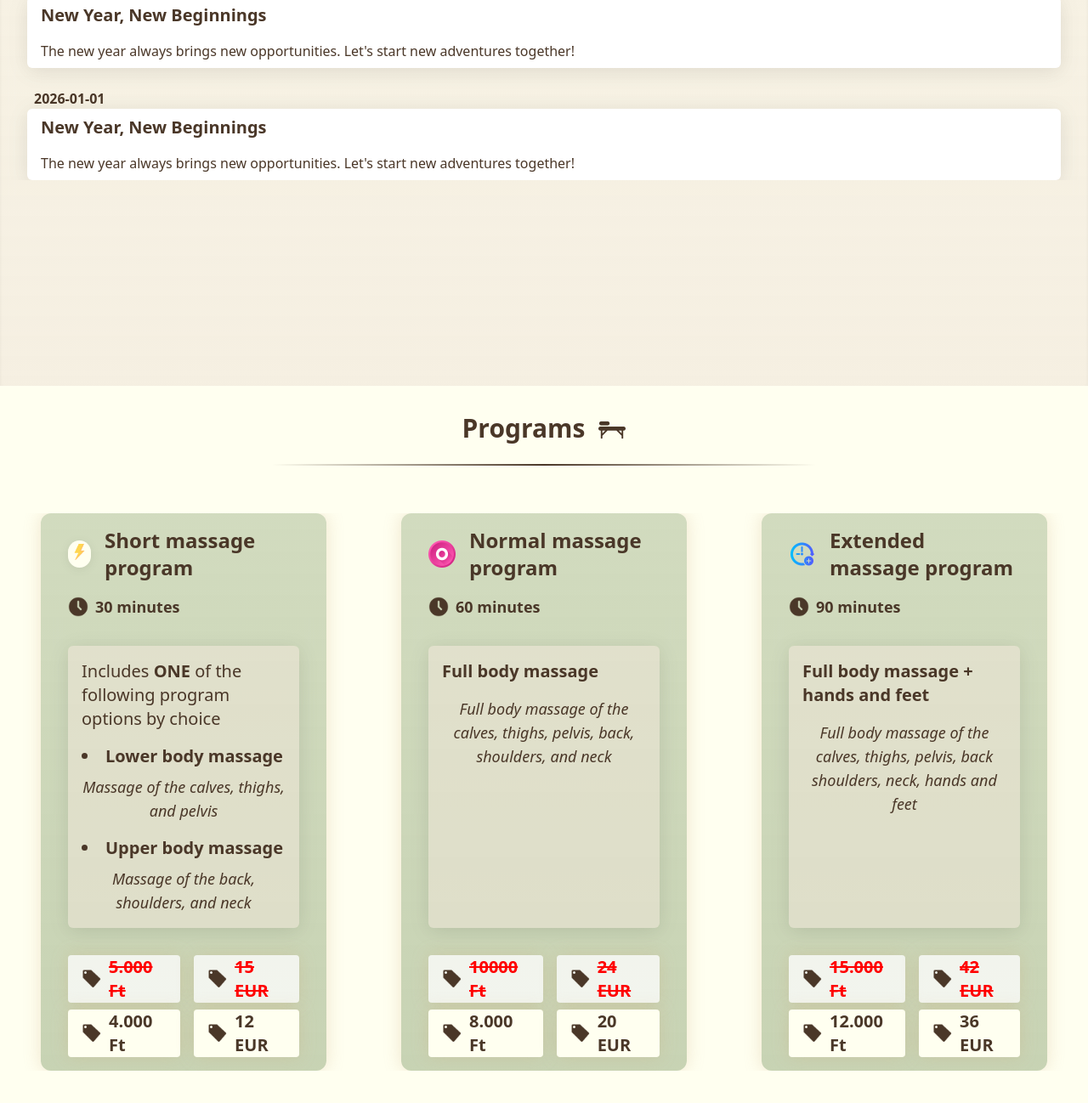
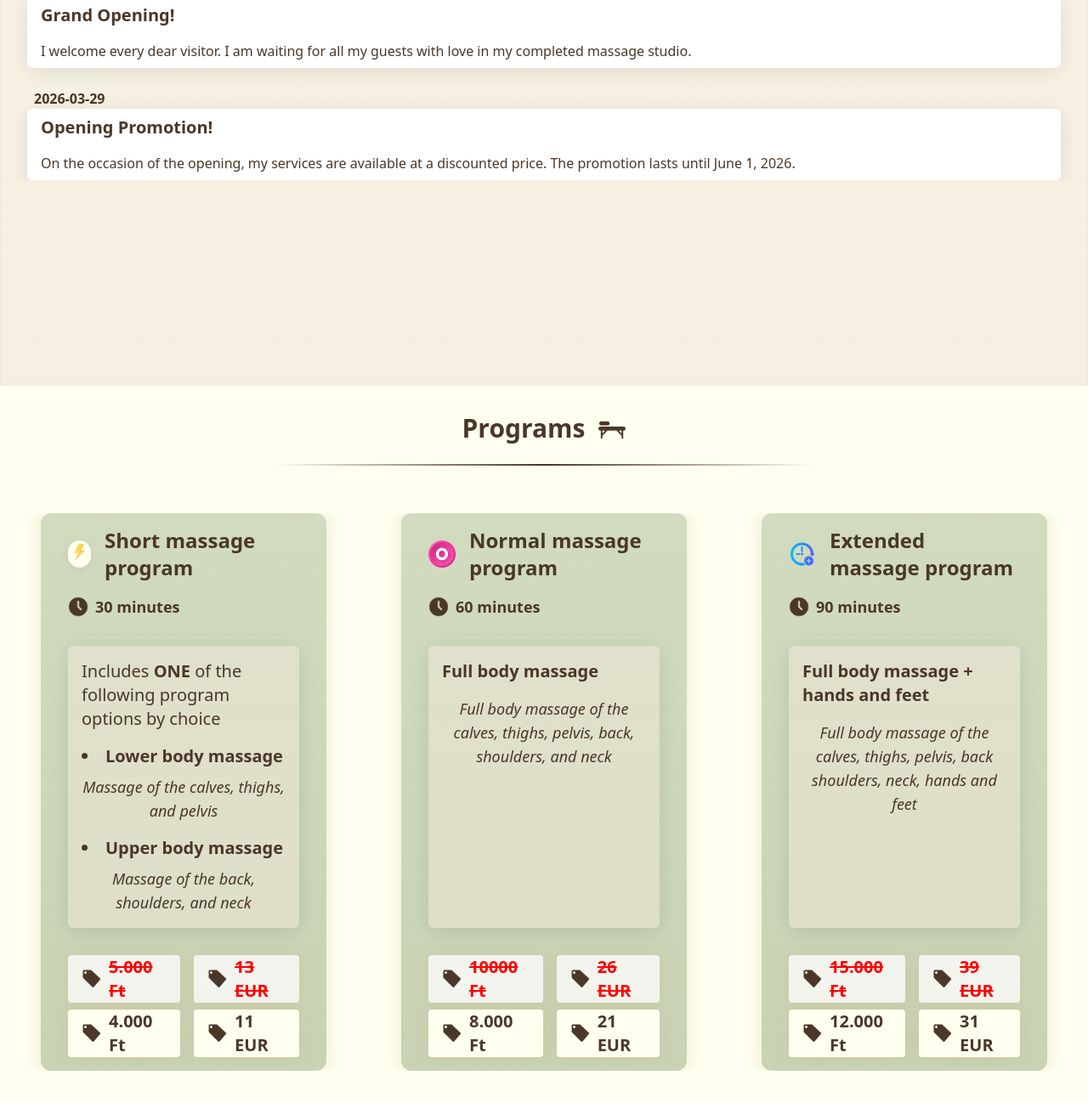
Before and after one commit to FruitBootSoftware/massage_website_static, a website: page en/index.html in a window 1280 px wide. Shown: the part 942-2240 px from the top of the page at 85% size. Drawn offline with Linux system fonts and the light colour scheme; files whose address does not match are found by name.

Commit message:
finalization

```diff
--- a/assets/data/news.json
+++ b/assets/data/news.json
@@ -1,18 +1,18 @@
 {
     "news": [
         {
-            "date": "2026-01-01",
-            "title_hu": "Új év, új kezdetek",
-            "title_en": "New Year, New Beginnings",
-            "content_hu": "Az új év mindig új lehetőségeket hoz magával. Kezdjük el együtt az új kalandokat!",
-            "content_en": "The new year always brings new opportunities. Let's start new adventures together!"
+            "date": "2026-03-29",
+            "title_hu": "Megnyitottam!",
+            "title_en": "Grand Opening!",
+            "content_hu": "Üdvözlök minden kedves látogatót. Elkészült masszázs stúdiómba várom szeretettel minden vendégemet.",
+            "content_en": "I welcome every dear visitor. I am waiting for all my guests with love in my completed massage studio."
         },
         {
-            "date": "2026-01-02",
-            "title_hu": "Új év, új kezdetek",
-            "title_en": "New Year, New Beginnings",
-            "content_hu": "Az új év mindig új lehetőségeket hoz magával. Kezdjük el együtt az új kalandokat!",
-            "content_en": "The new year always brings new opportunities. Let's start new adventures together!"
+            "date": "2026-03-29",
+            "title_hu": "Nyitási akció!",
+            "title_en": "Opening Promotion!",
+            "content_hu": "Nyitás alkalmából kedvezményes áron vehetőek igénybe szolgáltatásaim. Az akció 2026. június 1-ig tart.",
+            "content_en": "On the occasion of the opening, my services are available at a discounted price. The promotion lasts until June 1, 2026."
         }
     ]
 }
--- a/assets/data/programs.json
+++ b/assets/data/programs.json
@@ -3,23 +3,23 @@
         {
             "id": 1,
             "huf": "5.000 Ft",
-            "eur": "15 EUR",
+            "eur": "13 EUR",
             "discount_huf": "4.000 Ft",
-            "discount_eur": "12 EUR"
+            "discount_eur": "11 EUR"
         },
         {
             "id": 2,
             "huf": "10000 Ft",
-            "eur": "24 EUR",
+            "eur": "26 EUR",
             "discount_huf": "8.000 Ft",
-            "discount_eur": "20 EUR"
+            "discount_eur": "21 EUR"
         },
         {
             "id": 3,
             "huf": "15.000 Ft",
-            "eur": "42 EUR",
+            "eur": "39 EUR",
             "discount_huf": "12.000 Ft",
-            "discount_eur": "36 EUR"
+            "discount_eur": "31 EUR"
         }
     ]
 }
--- a/en/index.html
+++ b/en/index.html
@@ -575,13 +575,14 @@
     <footer class="flex flex-col items-center justify-center gap-4 py-8">
         <p class="text-sm text-foreground/75">@2026 Iványi Tamás Sándor EV. All rights reserved.</p>
         <div class="flex flex-row gap-4">
-            <a href={translations?.contactInfo?.facebook} target="_blank" rel="noopener noreferrer">
+            <a href="https://www.facebook.com/share/1GffTh9miu/" target="_blank" rel="noopener noreferrer">
                 <img src="/assets/icons/facebook.png" class="w-10 h-10"></img>
             </a>
-            <a href={translations?.contactInfo?.instagram} target="_blank" rel="noopener noreferrer">
+            <a href="https://www.instagram.com/tamas.massage?igsh=MWwxcmw2dXoxYTVhaA==" target="_blank"
+                rel="noopener noreferrer">
                 <img src="/assets/icons/instagram.png" class="w-10 h-10"></img>
             </a>
-            <a href={translations?.contactInfo?.tiktok} target="_blank" rel="noopener noreferrer">
+            <a href="https://www.tiktok.com/@tamasmassage" target="_blank" rel="noopener noreferrer">
                 <img src="/assets/icons/tiktok.png" class="w-10 h-10"></img>
             </a>
         </div>
```
Also changed, not shown: hu/index.html (+4 -3 lines).
